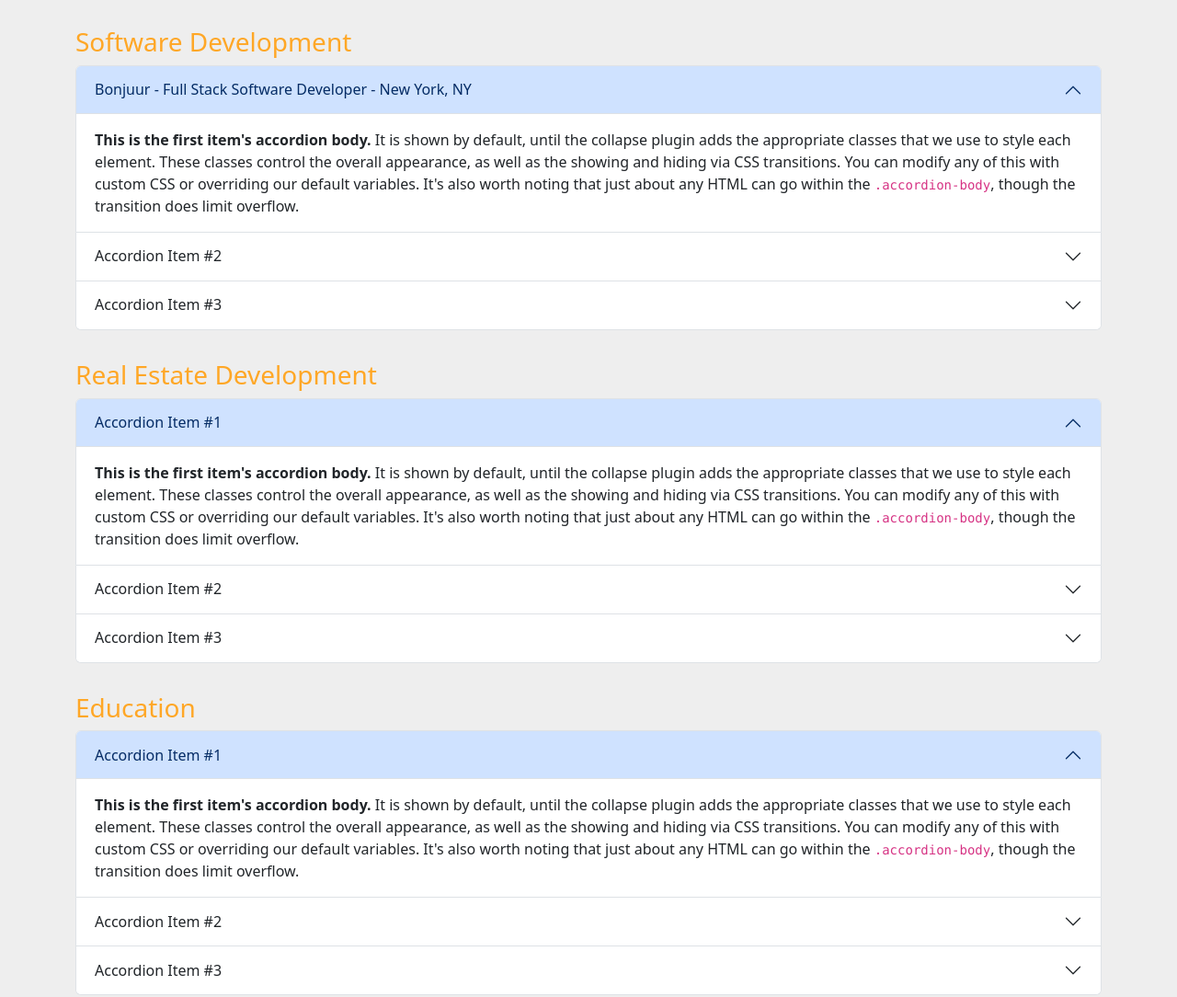
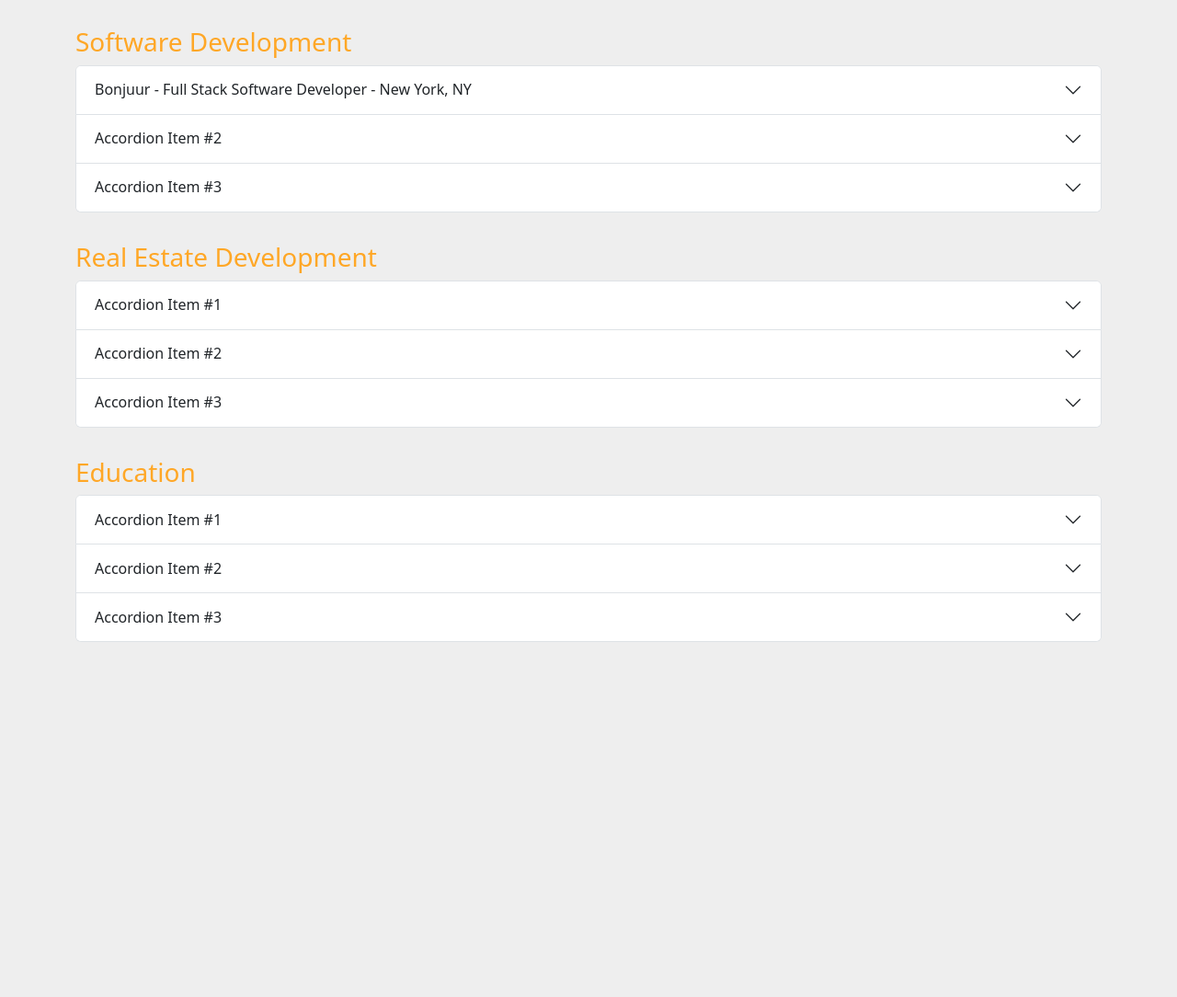
Before and after one commit to alperade/alperade.github.io, a plain HTML site: page index.html in a window 1280 px wide. Shown: the part 207-1291 px from the top of the page at 92% size. After the commit the page ends 937 px from the top, so only its background shows below. Drawn offline with nearby package versions, Linux system fonts and the light colour scheme.

Commit message:
updated first buttons

```diff
--- a/index.html
+++ b/index.html
@@ -34,11 +34,11 @@
             <div class="accordion col-sm-12" id="accordionOne">
               <div class="accordion-item">
                 <h2 class="accordion-header" id="headingOne">
-                  <button class="accordion-button" type="button" data-bs-toggle="collapse" data-bs-target="#collapseSDOne" aria-expanded="true" aria-controls="collapseSDOne">
+                  <button class="accordion-button collapsed" type="button" data-bs-toggle="collapse" data-bs-target="#collapseSDOne" aria-expanded="true" aria-controls="collapseSDOne">
                     Bonjuur - Full Stack Software Developer - New York, NY
                   </button>
                 </h2>
-                <div id="collapseSDOne" class="accordion-collapse collapse show" aria-labelledby="headingOne" data-bs-parent="#accordionExample">
+                <div id="collapseSDOne" class="accordion-collapse collapse" aria-labelledby="headingOne" data-bs-parent="#accordionExample">
                   <div class="accordion-body">
                     <strong>This is the first item's accordion body.</strong> It is shown by default, until the collapse plugin adds the appropriate classes that we use to style each element. These classes control the overall appearance, as well as the showing and hiding via CSS transitions. You can modify any of this with custom CSS or overriding our default variables. It's also worth noting that just about any HTML can go within the <code>.accordion-body</code>, though the transition does limit overflow.
                   </div>
@@ -77,11 +77,11 @@
             <div class="accordion col-sm-12" id="accordionTwo">
               <div class="accordion-item">
                 <h2 class="accordion-header" id="headingOne">
-                  <button class="accordion-button" type="button" data-bs-toggle="collapse" data-bs-target="#collapseREOne" aria-expanded="true" aria-controls="collapseREOne">
+                  <button class="accordion-button collapsed" type="button" data-bs-toggle="collapse" data-bs-target="#collapseREOne" aria-expanded="true" aria-controls="collapseREOne">
                     Accordion Item #1
                   </button>
                 </h2>
-                <div id="collapseREOne" class="accordion-collapse collapse show" aria-labelledby="headingOne" data-bs-parent="#accordionExample">
+                <div id="collapseREOne" class="accordion-collapse collapse" aria-labelledby="headingOne" data-bs-parent="#accordionExample">
                   <div class="accordion-body">
                     <strong>This is the first item's accordion body.</strong> It is shown by default, until the collapse plugin adds the appropriate classes that we use to style each element. These classes control the overall appearance, as well as the showing and hiding via CSS transitions. You can modify any of this with custom CSS or overriding our default variables. It's also worth noting that just about any HTML can go within the <code>.accordion-body</code>, though the transition does limit overflow.
                   </div>
@@ -120,11 +120,11 @@
             <div class="accordion col-sm-12" id="accordionThree">
               <div class="accordion-item">
                 <h2 class="accordion-header" id="headingOne">
-                  <button class="accordion-button" type="button" data-bs-toggle="collapse" data-bs-target="#collapseOne" aria-expanded="true" aria-controls="collapseOne">
+                  <button class="accordion-button collapsed" type="button" data-bs-toggle="collapse" data-bs-target="#collapseOne" aria-expanded="true" aria-controls="collapseOne">
                     Accordion Item #1
                   </button>
                 </h2>
-                <div id="collapseOne" class="accordion-collapse collapse show" aria-labelledby="headingOne" data-bs-parent="#accordionExample">
+                <div id="collapseOne" class="accordion-collapse collapse" aria-labelledby="headingOne" data-bs-parent="#accordionExample">
                   <div class="accordion-body">
                     <strong>This is the first item's accordion body.</strong> It is shown by default, until the collapse plugin adds the appropriate classes that we use to style each element. These classes control the overall appearance, as well as the showing and hiding via CSS transitions. You can modify any of this with custom CSS or overriding our default variables. It's also worth noting that just about any HTML can go within the <code>.accordion-body</code>, though the transition does limit overflow.
                   </div>
```
